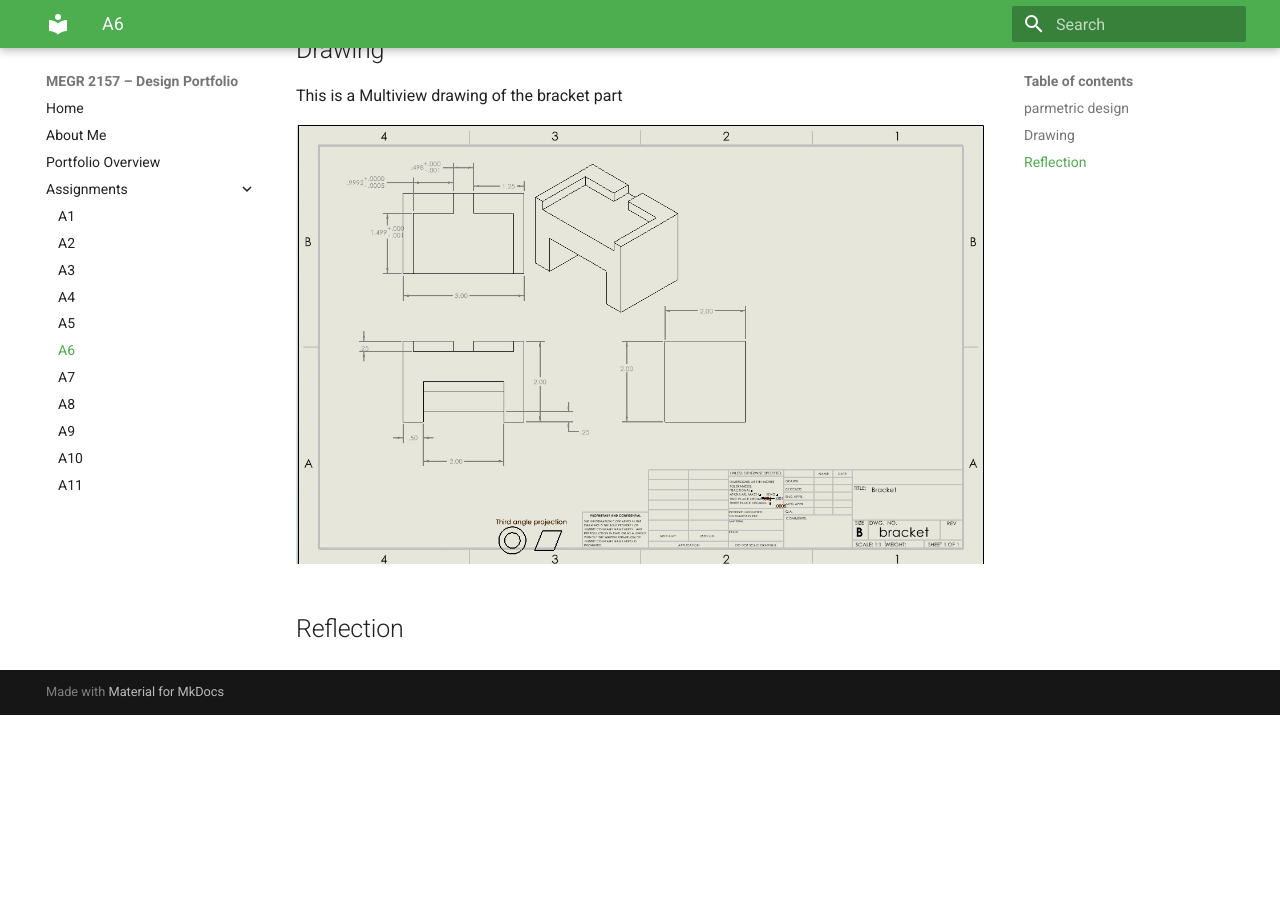
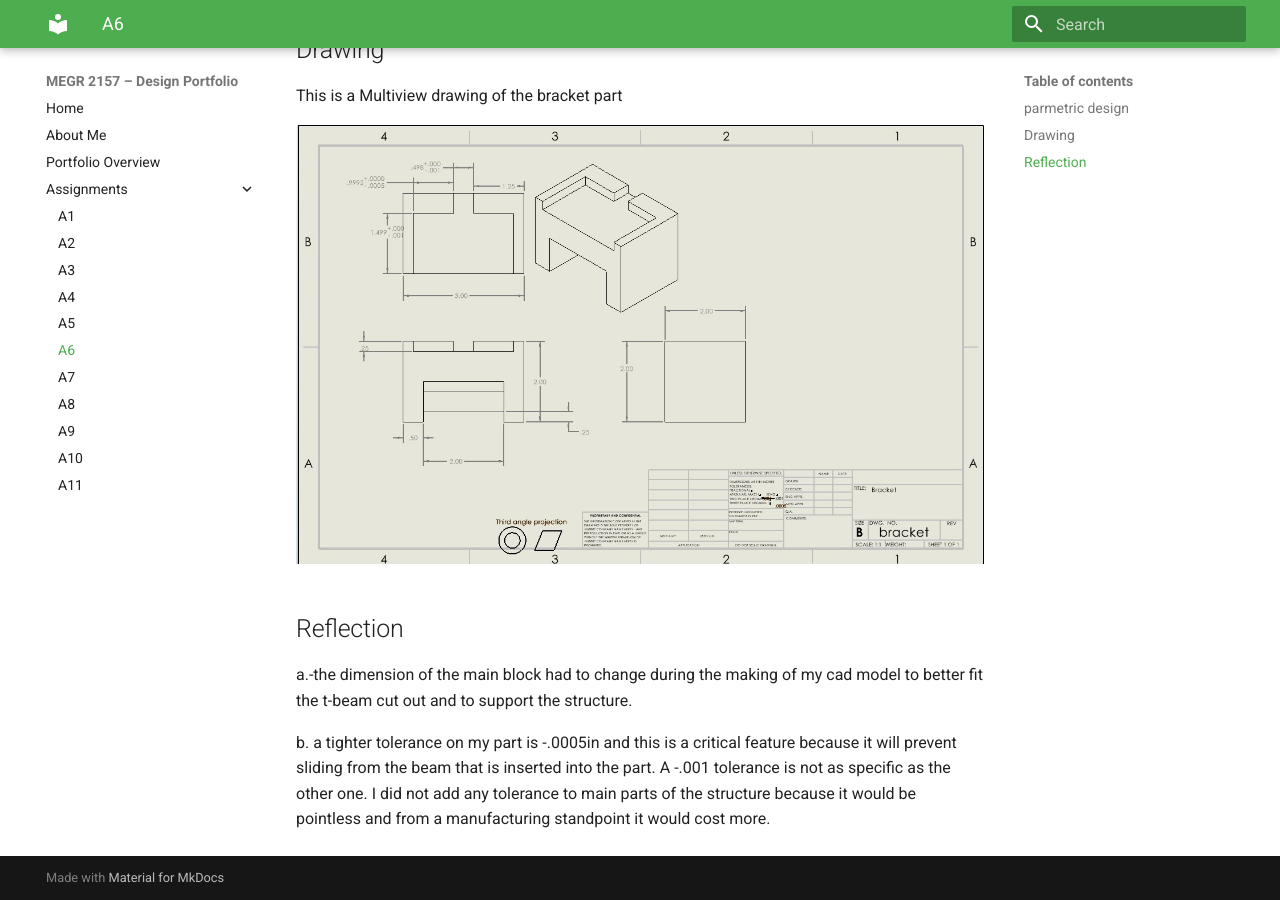
Before and after one commit to Gavin-Anderson-ME/-megr2157-portfolio, an MkDocs documentation site: the page built from docs/assignments/A06/index.md, in a window 1280 px wide and 900 px high, scrolled down 2592 px. Built offline with MkDocs 1.6.1 and Material for MkDocs 9.7.7, drawn with Linux system fonts in a browser that asks for light colours; before the commit the page ends 3307 px from its top, so only the background shows below that.

Commit message:
Update reflection section in index.md
Added reflection on design changes and tolerances.

```diff
--- a/docs/assignments/A06/index.md
+++ b/docs/assignments/A06/index.md
@@ -23,3 +23,7 @@ This is a Multiview drawing of the bracket part
 ![Description of image](drawings-t.jpg)
 
 ## Reflection
+
+a.-the dimension of the main block had to change during the making of my cad model to better fit the t-beam cut out and to support the structure.
+
+b. a tighter tolerance on my part is -.0005in and this is a critical feature because it will prevent sliding from the beam that is inserted into the part. A -.001 tolerance is not as specific as the other one. I did not add any tolerance to main parts of the structure because it would be pointless and from a manufacturing standpoint it would cost more.
```
